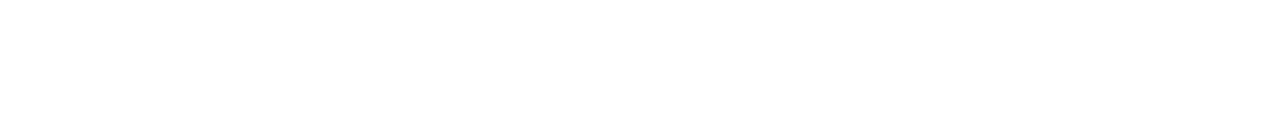
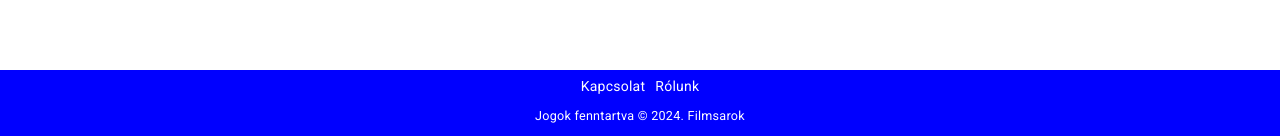
Before and after one commit to IvNorbi/Els-, an Angular app in the folder frontend/: page /home in a window 1280 px wide. Shown: the part 661-797 px from the top of the page. Built offline with nearby package versions, Linux system fonts and the light colour scheme; no server answers; a web font is replaced by a local one.

Commit message:
Footer hozzáadás.

```diff
--- a/frontend/src/app/app.component.html
+++ b/frontend/src/app/app.component.html
@@ -1,2 +1,3 @@
 <app-header></app-header>
 <router-outlet></router-outlet>
+<app-footer></app-footer>
--- a/frontend/src/app/app.module.ts
+++ b/frontend/src/app/app.module.ts
@@ -29,6 +29,7 @@
 import {MatMenuModule} from '@angular/material/menu';
 import { MatSidenavModule } from '@angular/material/sidenav';
 import { FlexLayoutModule } from '@angular/flex-layout';
+import { FooterComponent } from './components/partials/footer/footer.component';
 
 
 
@@ -52,6 +53,7 @@
     ToplistComponent,
     AdminpanelComponent,
     UserpanelComponent,
+    FooterComponent,
 
   ],
   imports: [
--- /dev/null
+++ b/frontend/src/app/components/partials/footer/footer.component.css
@@ -0,0 +1,24 @@
+footer {
+    background-color: blue;
+    color: #fff;
+    text-align: center;
+    padding: 1px 0;
+    position: fixed;
+    bottom: 0;
+    width: 100%;
+  }
+
+  .footer-section {
+    margin-top: 5px;
+  }
+
+  .footer-section a {
+    color: #fff;
+    margin: 0 5px;
+    text-decoration: none;
+  }
+
+  .footer-bottom {
+    margin-top: 10px;
+    font-size: 0.9em;
+  }
--- /dev/null
+++ b/frontend/src/app/components/partials/footer/footer.component.html
@@ -0,0 +1,11 @@
+<footer>
+    <div class="footer-content">
+      <div class="footer-section">
+        <a href="#">Kapcsolat</a>
+        <a href="#">Rólunk</a>
+      </div>
+    </div>
+    <div class="footer-bottom">
+      <p>Jogok fenntartva © 2024. Filmsarok</p>
+    </div>
+  </footer>
```
Also changed, not shown: frontend/src/app/components/partials/footer/footer.component.ts (added, +10 -0 lines), 1 other file (tests, documents, lock files or other folders).
